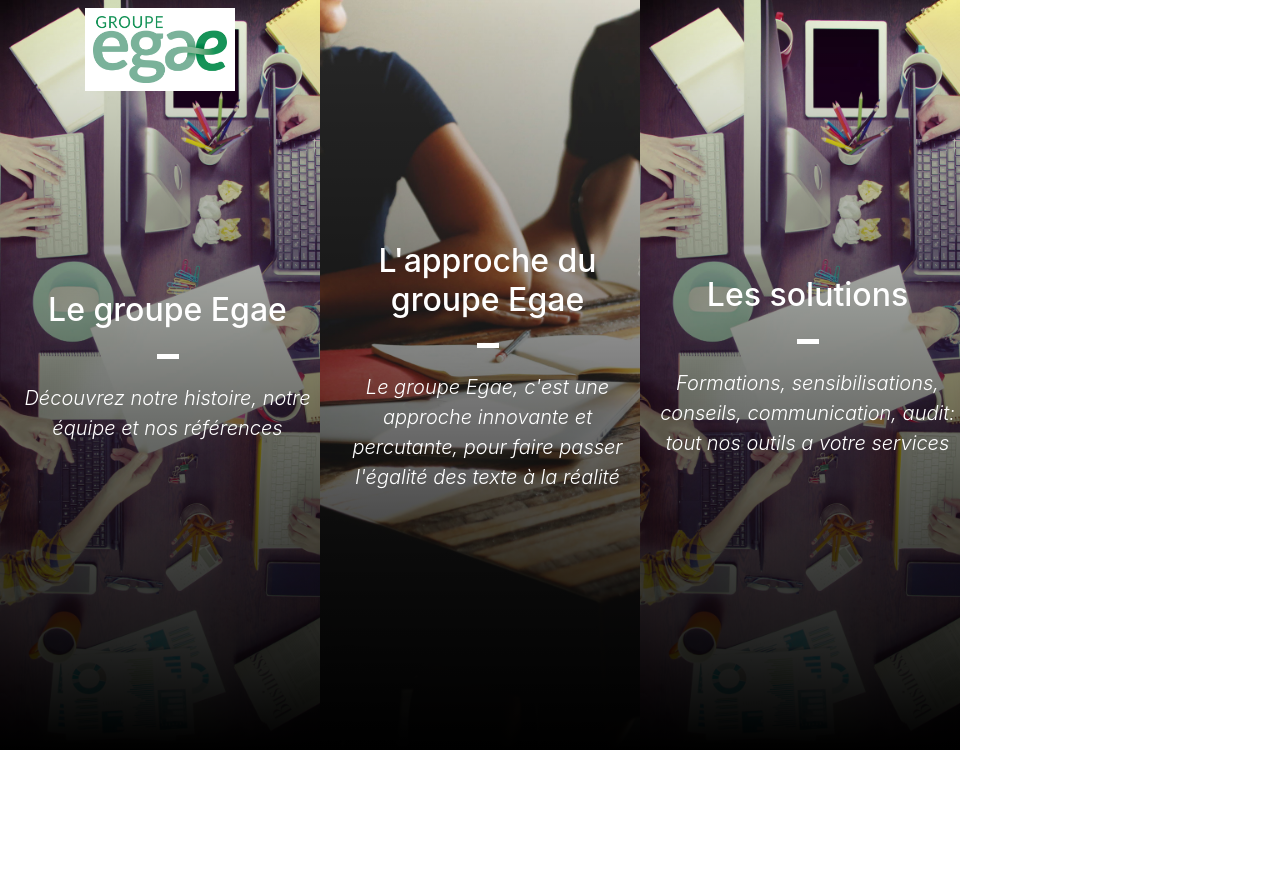
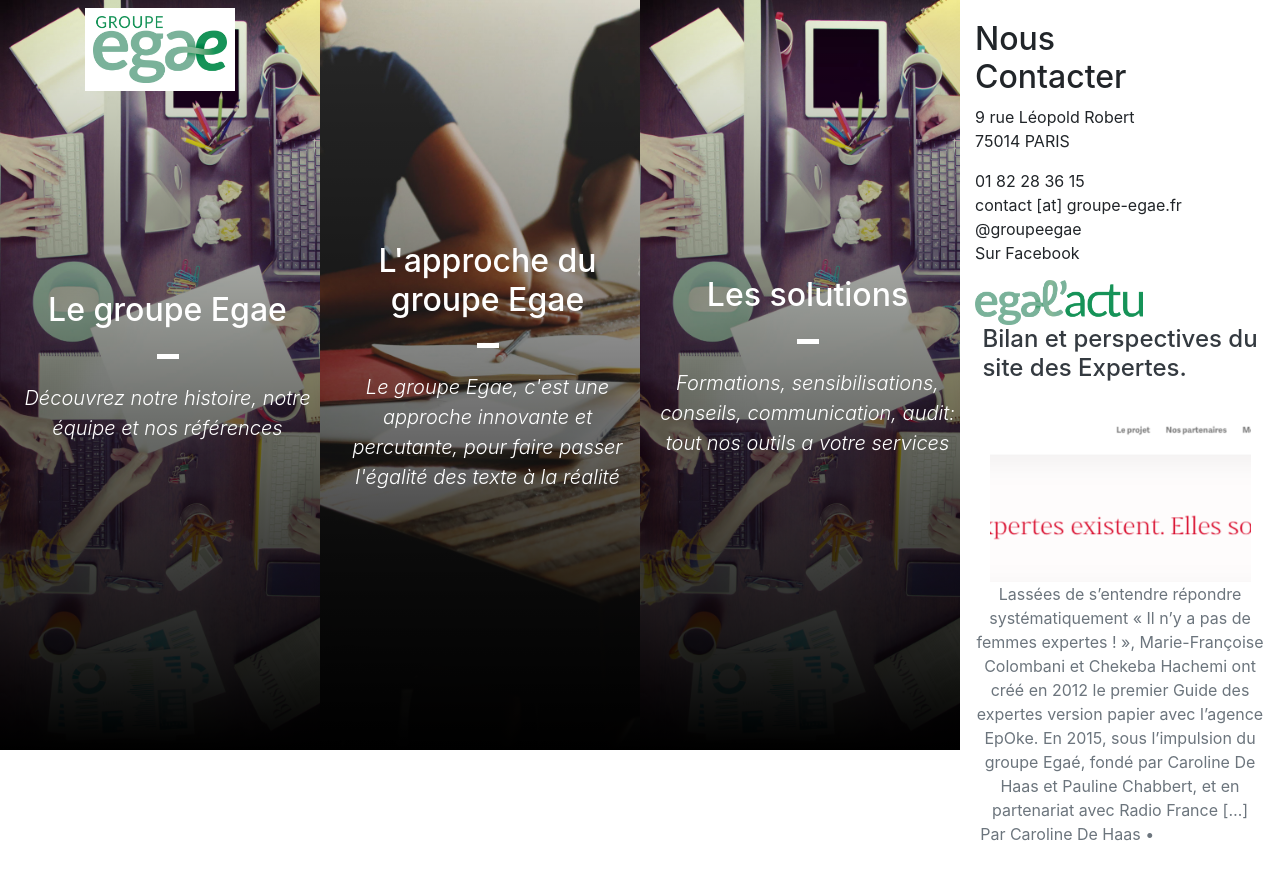
Before and after one commit to AndryRaza/Groupe_Egae, a plain HTML site: page index.html in a window 1280 px wide. Shown: the top 880 px of the page. Drawn offline with nearby package versions, Linux system fonts and the light colour scheme.

Commit message:
colonne 4

```diff
--- a/index.html
+++ b/index.html
@@ -90,7 +90,43 @@
 
 
             </div>
-            <div class="col" id="nous_contacter"></div>
+            <div class="col flex-column" id="nous_contacter">
+                <div class="journarlinner">
+                    <h2 class="nouscontacter"> Nous <br>
+                        Contacter</h2>
+
+                    <p>9 rue Léopold Robert <br>
+                        75014 PARIS</p>
+
+                    <span class="tel">01 82 28 36 15</span> <br>
+                    <span class="mail">contact [at] groupe-egae.fr </span><br>
+                    <span class="twitter">@groupeegae</span><br>
+                    <span class="facebook">Sur Facebook</span>
+                </div>
+
+                <div class="media">
+                    <img src="img/logo-egalactu.png" alt="" width="58%">
+                </div>
+
+
+
+                <h4 class=" d-flex justify-content-center text-dark">
+                <a href="https://egalactu.com/2108-2/" class="text-dark"> Bilan et perspectives du <br>site des Expertes.</a></h4>
+
+                <div class="item-content text-center text-secondary">
+
+                    <img class="imagearriereplan" src="img/Dernière colonne/Capture-decran-2020-08-26-a-14.30.05-741x486.png" style="z-index:-1" alt="" >
+
+
+
+
+                    <div class="item-text">Lassées de s’entendre répondre systématiquement « Il n’y a pas de femmes expertes ! », Marie-Françoise Colombani et Chekeba Hachemi ont créé en 2012 le premier Guide des expertes version papier avec l’agence EpOke. En 2015, sous l’impulsion du groupe Egaé, fondé par Caroline De Haas et Pauline Chabbert, et en partenariat avec Radio France […]</div>
+                    <div class="item-meta">Par Caroline De Haas • <a class="readmore" href="https://egalactu.com/2108-2/" target="_blank">Lire la suite &gt;</a></div>
+                    </div>
+
+            </div>
+
+
         </div>
     </div>
     </div>
--- a/style.css
+++ b/style.css
@@ -63,6 +63,25 @@ a, a:hover{
       border-left:0px;
       border-bottom: 0x solid white;
   }
+
+
+  /***************Colonne Nous contacter ***********************/
+  .journalinner{
+    padding: 0px 20px 20px 10px;
+  }
+.nouscontacter{
+  margin-top: 20px;
+}
+.media{
+  margin-top: 15px;
+}
+
+.imagearriereplan{
+  margin-top: 20px;
+  width: 90%;
+}
+
+
 #groupe_egae .lead, #solution .lead, #approche .lead {
     font-style: italic;
 }
@@ -131,8 +150,8 @@ margin-top:150%;
   }
 
   .slide-in-bottom {
-	-webkit-animation: slide-in-bottom 0.7s cubic-bezier(0.250, 0.460, 0.450, 0.940) both;
-	        animation: slide-in-bottom 0.7s cubic-bezier(0.250, 0.460, 0.450, 0.940) both;
+	-webkit-animation: slide-in-bottom 0.5s cubic-bezier(0.250, 0.460, 0.450, 0.940) both;
+	        animation: slide-in-bottom 0.5s cubic-bezier(0.250, 0.460, 0.450, 0.940) both;
 }
 
  @-webkit-keyframes slide-in-bottom {
```
